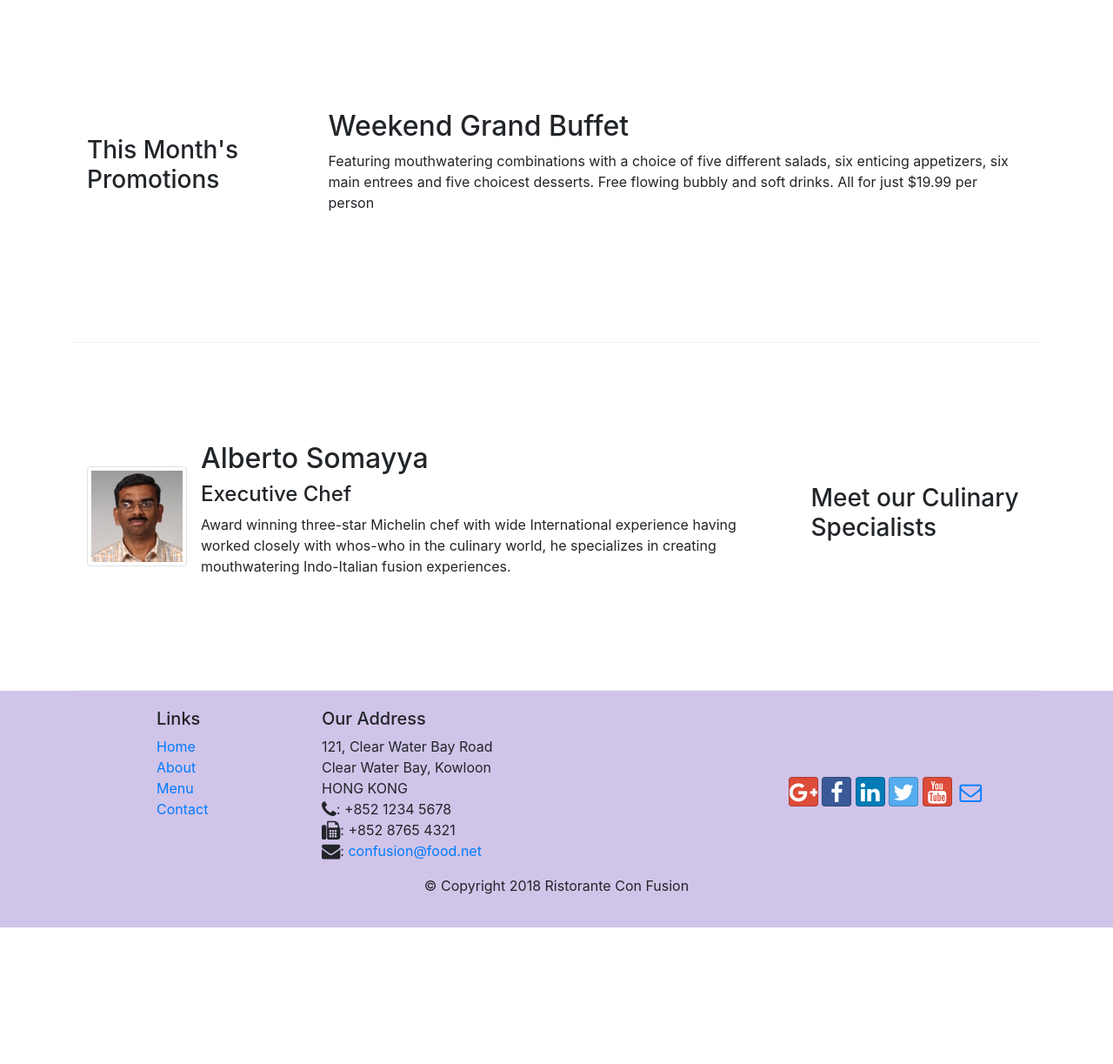
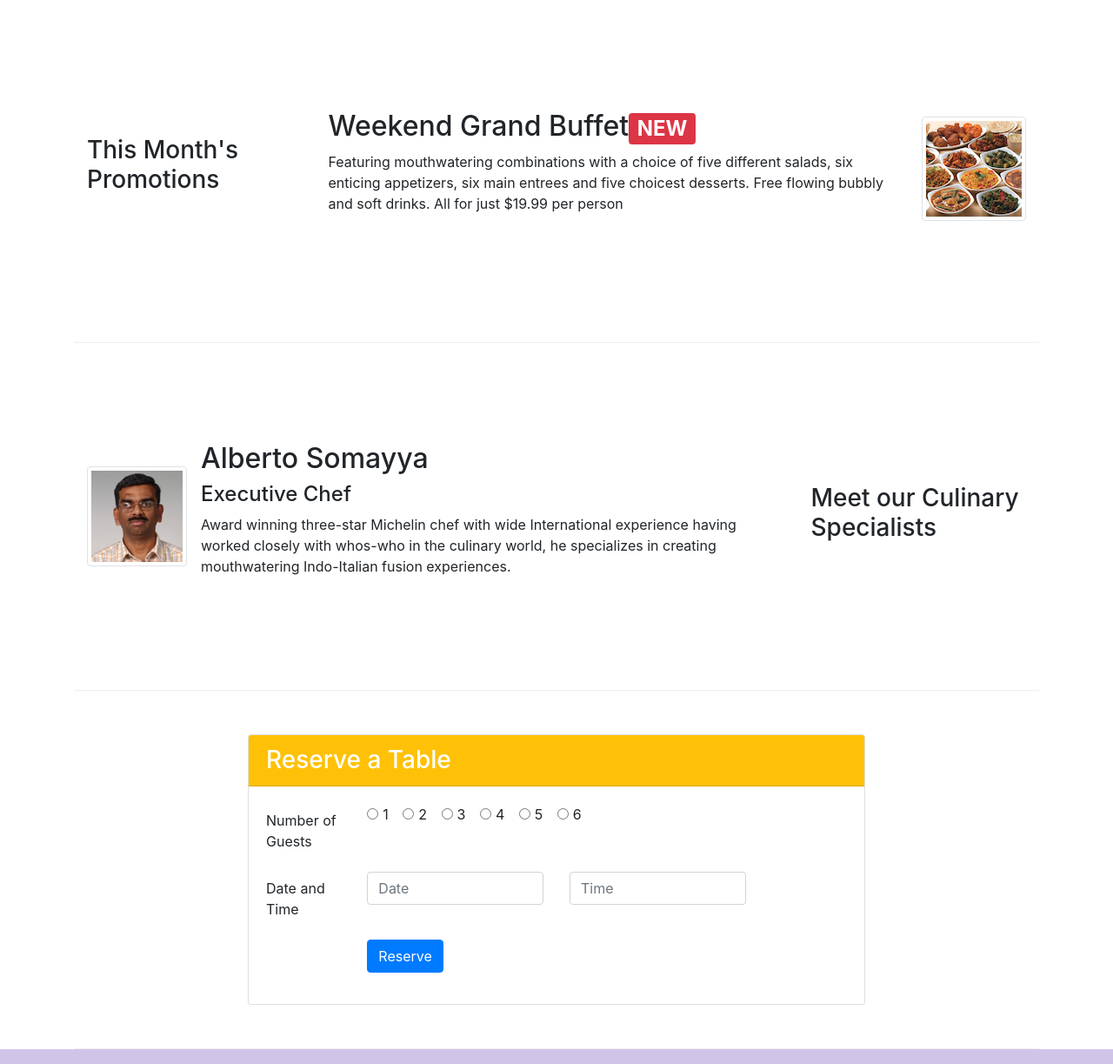
Before and after one commit to ch-1205/bootstrap, a website: page index.html in a window 1280 px wide. Shown: the part 740-1963 px from the top of the page at 87% size. Before the commit the page ends 1806 px from the top, so only its background shows below. Drawn offline with nearby package versions, Linux system fonts and the light colour scheme.

Commit message:
2nd week submission

```diff
--- a/index.html
+++ b/index.html
@@ -43,6 +43,11 @@
                 <div class="col-12 col-sm align-self-center">
                     <img src="img/logo.png" class="img-fluid">
                 </div>
+                <div class="form-group row">
+                    <div class="col-12 col-sm align-self-center">
+                        <a href="#reservetable" class="btn btn-warning btn-lg">Reserve Table</a>
+                    </div>
+                </div>
             </div>
         </div>
     </header>
@@ -56,7 +61,7 @@
                 <div class="media">
                     <img class="d-flex mr-3 img-thumbnail align-self-center" src="img/uthappizza.png" alt="Uthappizza">
                     <div class="media-body">
-                        <h2 class="mt-0">Uthappizza</h2>
+                        <h2 class="mt-0">Uthappizza <span class="badge badge-danger">HOT</span> <span class="badge badge-pill badge-secondary">$4.99</span> </h2>
                         <p class="d-none d-sm-block">A unique combination of Indian Uthappam (pancake) and
                             Italian pizza, topped with Cerignola olives, ripe vine
                             cherry tomatoes, Vidalia onion, Guntur chillies and
@@ -65,15 +70,18 @@
                 </div>
             </div>
         </div>
-
-
         <div class="row row-content align-items-center">
-            <div class="col-12 col-sm-4 col-md-3">
+            <div class="col-12 col-sm-4 order-sm-first col-md-3">
                 <h3>This Month's Promotions</h3>
             </div>
-            <div class="col col-sm  col-md">
-                <h2>Weekend Grand Buffet</h2>
-                <p>Featuring mouthwatering combinations with a choice of five different salads, six enticing appetizers, six main entrees and five choicest desserts. Free flowing bubbly and soft drinks. All for just $19.99 per person </p>
+            <div class="col col-sm order-sm-last col-md">
+                <div class="media">
+                    <img class="d-flex order-sm-last ml-3 img-thumbnail align-self-center" src="img/buffet.png" alt="buffet">
+                    <div class="media-body">
+                        <h2 class="mt-0">Weekend Grand Buffet<span class="badge badge-danger"> NEW</span></h2>
+                        <p>Featuring mouthwatering combinations with a choice of five different salads, six enticing appetizers, six main entrees and five choicest desserts. Free flowing bubbly and soft drinks. All for just $19.99 per person </p>
+                    </div>
+                </div>
             </div>
         </div>
 
@@ -92,6 +100,62 @@
                             whos-who in the culinary world, he specializes in
                             creating mouthwatering Indo-Italian fusion experiences.
                         </p>
+                    </div>
+                </div>
+            </div>
+        </div>
+        <div class="row row-content align-items-center">
+            <div class="col-12 col-sm-8 offset-sm-2">
+                <div class="card" id="reservetable">
+                    <h3 class="card-header bg-warning text-white">Reserve a Table</h3>
+                    <div class="card-body">
+                        <form>
+                            <div class="form-group row">
+                                <label for="GuestNum" class="col-12 col-md-2 col-form-label">Number of Guests</label>
+                                <div class="col-md-10">
+                                    <div class="form-check form-check-inline">
+                                        <input class="form-check-input" type="radio" name="reservation" id="one" value="option1">
+                                        <label class="form-check-label" for="one">1</label>
+                                    </div>
+                                    <div class="form-check form-check-inline">
+                                        <input class="form-check-input" type="radio" name="reservation" id="two" value="option2">
+                                        <label class="form-check-label" for="two">2</label>
+                                    </div>
+                                    <div class="form-check form-check-inline">
+                                        <input class="form-check-input" type="radio" name="reservation" id="three" value="option3">
+                                        <label class="form-check-label" for="three">3</label>
+                                    </div>
+                                    <div class="form-check form-check-inline">
+                                        <input class="form-check-input" type="radio" name="reservation" id="four" value="option4">
+                                        <label class="form-check-label" for="four">4</label>
+                                    </div>
+                                    <div class="form-check form-check-inline">
+                                        <input class="form-check-input" type="radio" name="reservation" id="five" value="option5">
+                                        <label class="form-check-label" for="five">5</label>
+                                    </div>
+                                    <div class="form-check form-check-inline">
+                                        <input class="form-check-input" type="radio" name="reservation" id="six" value="option6">
+                                        <label class="form-check-label" for="six">6</label>
+                                    </div>
+                                </div>
+                            </div>
+                            <div class="form-group row">
+                                <label for="dateTime" class="col-12 col-md-2 col-form-label">Date and Time</label>
+                                <div class="col-12 col-md-4">
+                                    <input type="text" class="form-control" id="date" name="date" placeholder="Date">
+                                </div>
+                                <div class="col-12 col-md-4">
+                                    <input type="text" class="form-control" id="time" name="time" placeholder="Time">
+                                </div>
+                            </div>
+                            <div class="form-group row">
+                                <div class="offset-md-2 col-md-10">
+                                    <button type="submit" class="btn btn-primary">
+                                        Reserve
+                                    </button>
+                                </div>
+                             </div>
+                        </form>
                     </div>
                 </div>
             </div>
```
